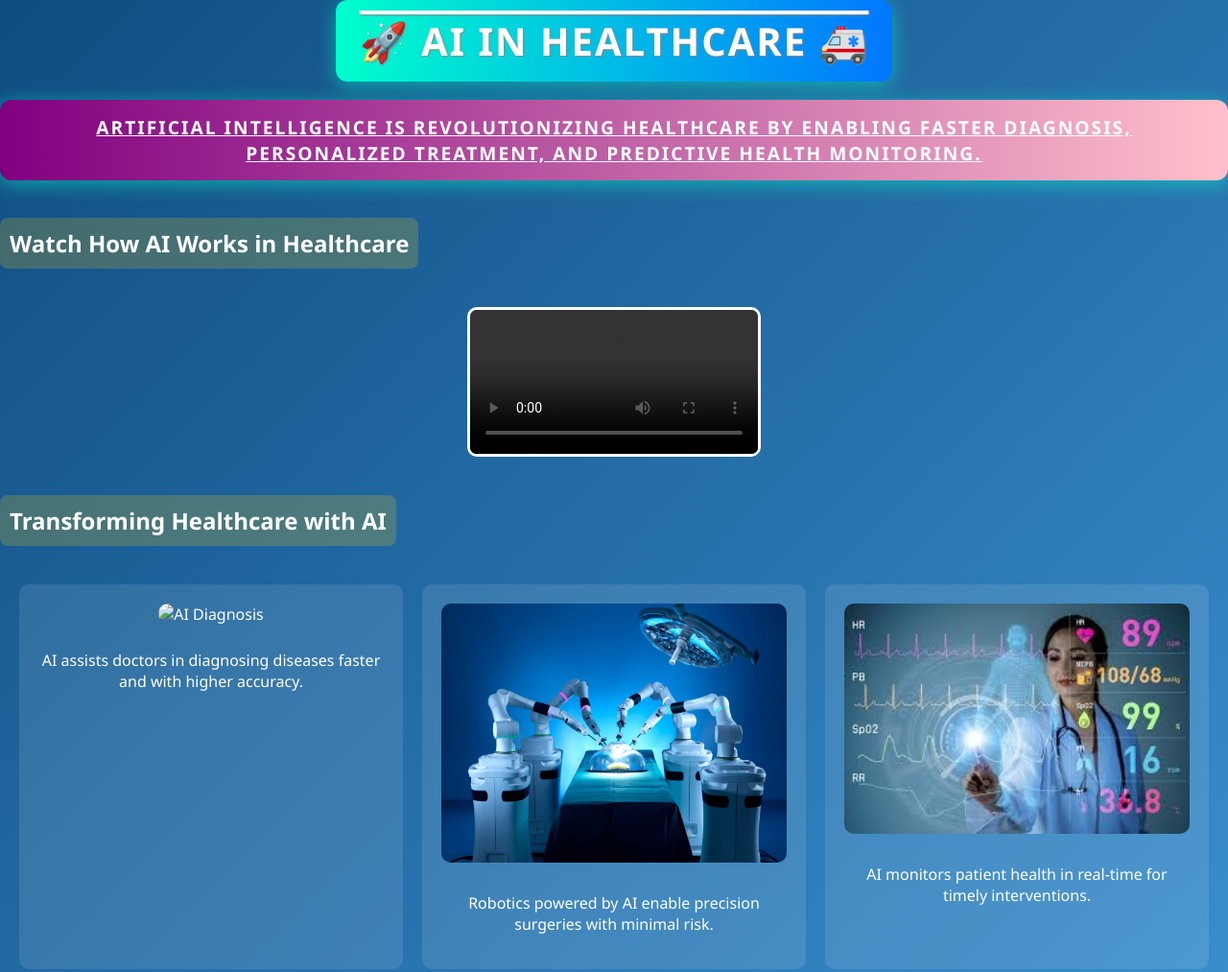
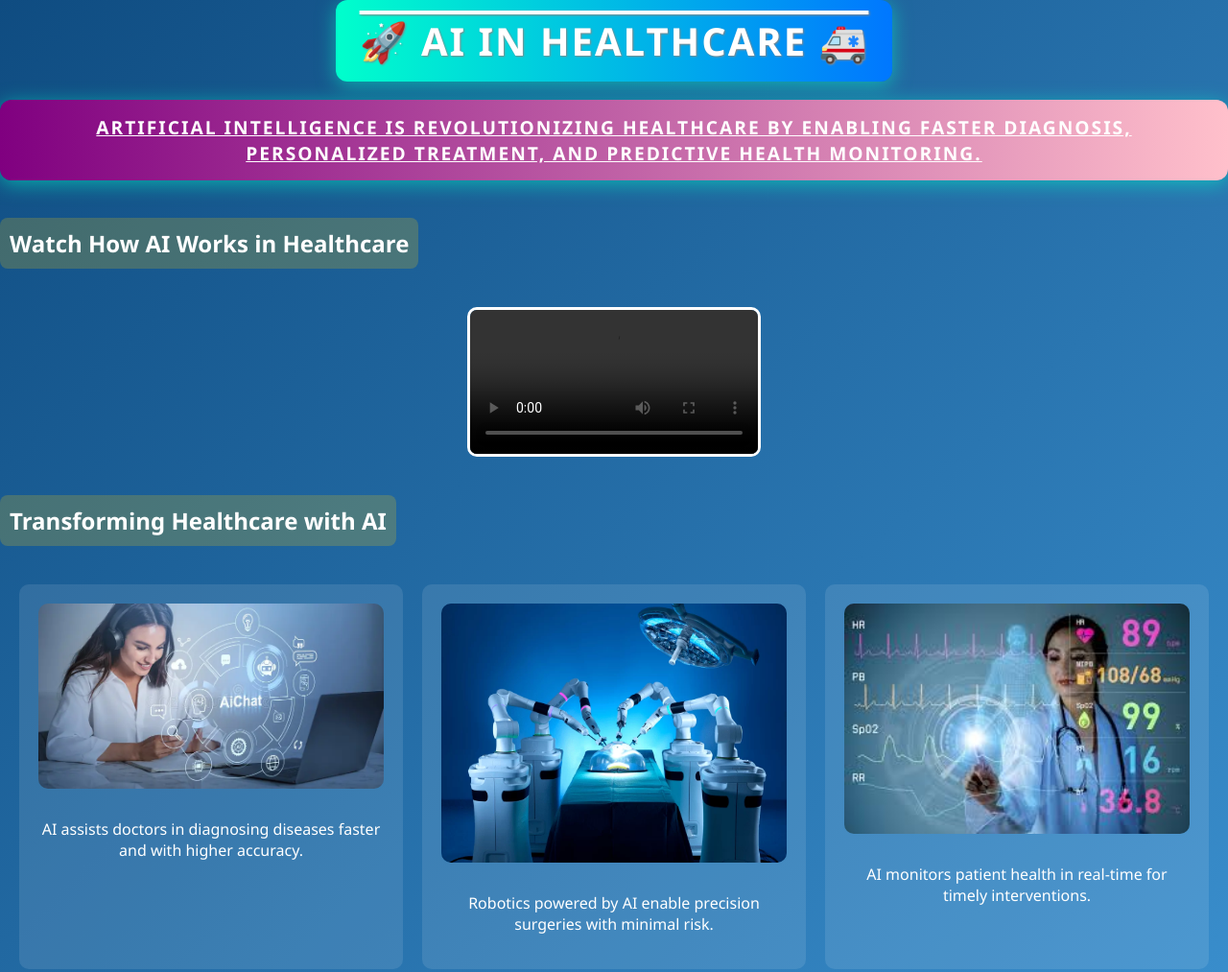
Before and after one commit to vedu0428-star/Ai-Health-Care-And-Mental-health-.com, a plain HTML site: page index.html in a window 1280 px wide. Shown: the top 1013 px of the page at 96% size. Drawn offline with Linux system fonts and the light colour scheme; grey boxes are pictures that could not be loaded.

Commit message:
Update index.html

```diff
--- a/index.html
+++ b/index.html
@@ -185,7 +185,7 @@ text-decoration:overline;
 
 <div class="container">
   <div class="card">
-    <img src="Ai1" alt="AI Diagnosis">
+    <img src="Ai1.webp" alt="AI Diagnosis">
     <p>AI assists doctors in diagnosing diseases faster and with higher accuracy.</p>
   </div>
 
@@ -214,4 +214,5 @@ SDSM COLLEGE , PALGHAR
 </footer>
 
 </body>
+
 </html>
```
